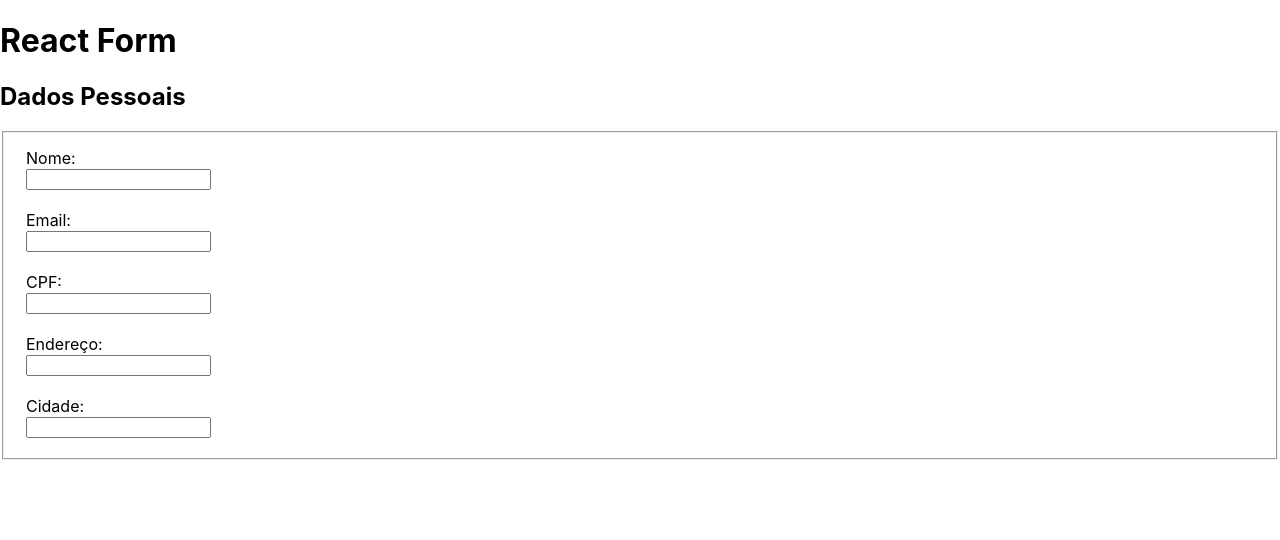
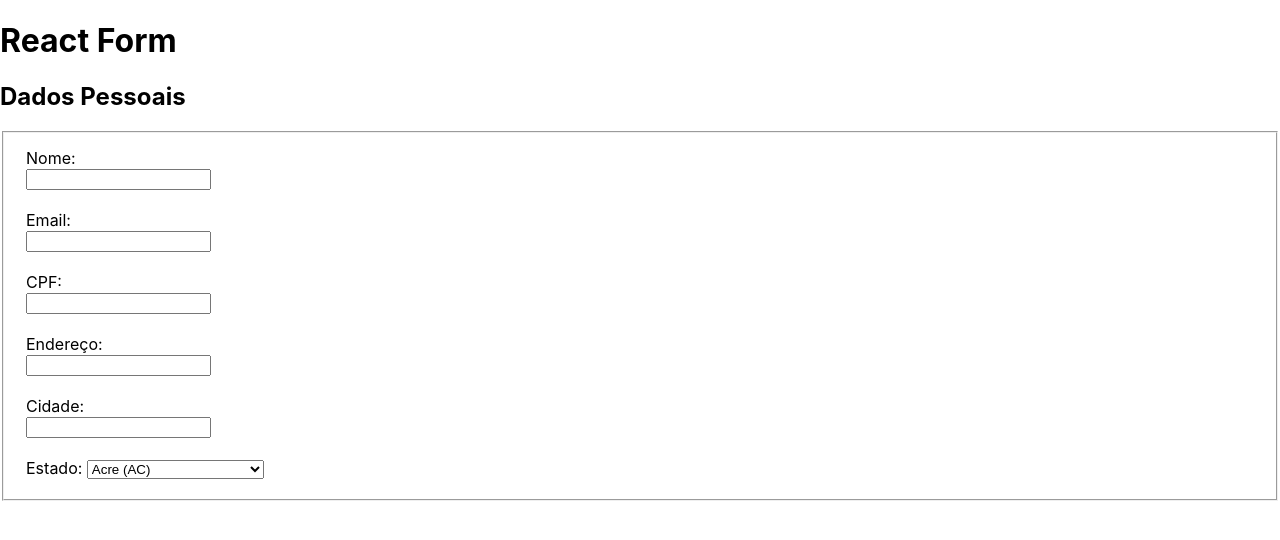
Before and after one commit to paulotss/trybe-exercicios, a React (Create React App) app in the folder front-end/bloco-11-estados-eventos-formularios-react/dia-02-formularios-react/my-form-2.0/: page / in a window 1280 px wide. Shown: the top 540 px of the page. Built offline with nearby package versions, Linux system fonts and the light colour scheme.

Commit message:
Adiciona input controlado - estado

```diff
--- a/front-end/bloco-11-estados-eventos-formularios-react/dia-02-formularios-react/my-form-2.0/src/components/Form.js
+++ b/front-end/bloco-11-estados-eventos-formularios-react/dia-02-formularios-react/my-form-2.0/src/components/Form.js
@@ -13,6 +13,7 @@ class Form extends React.Component {
       cpf: '',
       endereco: '',
       cidade: '',
+      estado: '',
     }
   }
 
@@ -34,6 +35,7 @@ class Form extends React.Component {
             cpf={this.state.cpf}
             endereco={this.state.endereco}
             cidade={this.state.cidade}
+            estado={this.state.estado}
           />
         </form>
       </section>
--- a/front-end/bloco-11-estados-eventos-formularios-react/dia-02-formularios-react/my-form-2.0/src/components/PersonalData.js
+++ b/front-end/bloco-11-estados-eventos-formularios-react/dia-02-formularios-react/my-form-2.0/src/components/PersonalData.js
@@ -13,7 +13,7 @@ class PersonalData extends React.Component {
   }
 
   render() {
-    let { nome, email, cpf, endereco, cidade, handleChange } = this.props;
+    let { nome, email, cpf, endereco, cidade, estado, handleChange } = this.props;
     nome = nome.toUpperCase();
 
     //Verifica se o último carater é A-z
@@ -44,6 +44,38 @@ class PersonalData extends React.Component {
             <label htmlFor="cidade">Cidade: </label><br />
             <input type="text" id="cidade" name="cidade" maxLength={28} value={cidade} onChange={handleChange} onBlur={this.handleBlurCidade} required />
           </div>
+          <div>
+            <label htmlFor="estado">Estado: </label>
+            <select id="estado" name="estado" value={estado} onChange={handleChange}>
+              <option>Acre (AC)</option>
+              <option>Alagoas (AL)</option>
+              <option>Amapá (AP)</option>
+              <option>Amazonas (AM)</option>
+              <option>Bahia (BA)</option>
+              <option>Ceará (CE)</option>
+              <option>Distrito Federal (DF)</option>
+              <option>Espírito Santo (ES)</option>
+              <option>Goiás (GO)</option>
+              <option>Maranhão (MA)</option>
+              <option>Mato Grosso (MT)</option>
+              <option>Mato Grosso do Sul (MS)</option>
+              <option>Minas Gerais (MG)</option>
+              <option>Pará (PA)</option>
+              <option>Paraíba (PB)</option>
+              <option>Paraná (PR)</option>
+              <option>Pernambuco (PE)</option>
+              <option>Piauí (PI)</option>
+              <option>Rio de Janeiro (RJ)</option>
+              <option>Rio Grande do Norte (RN)</option>
+              <option>Rio Grande do Sul (RS)</option>
+              <option>Rondônia (RO)</option>
+              <option>Roraima (RR)</option>
+              <option>Santa Catarina (SC)</option>
+              <option>São Paulo (SP)</option>
+              <option>Sergipe (SE)</option>
+              <option>Tocantins (TO)</option>
+            </select>
+          </div>
         </fieldset>
       </>
     );
```
